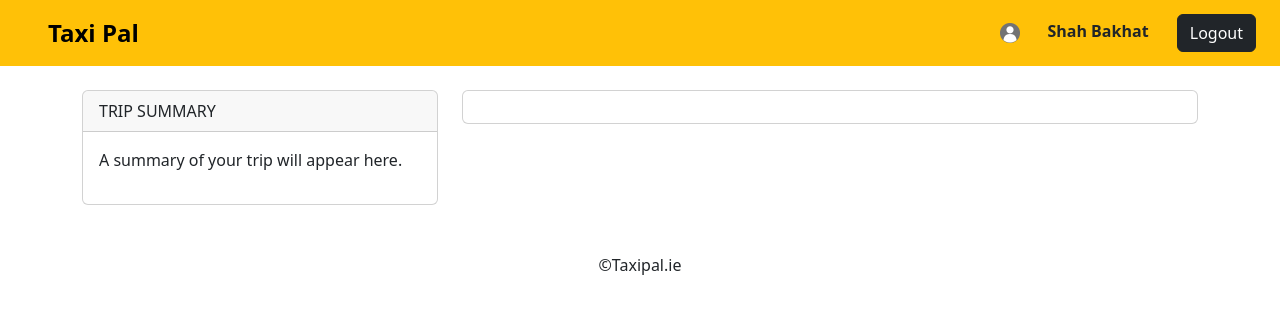
After one commit to shahbakhat/Taksy, a Django app: page /passenger/book-taxi/ in a window 1280 px wide. The commit adds this page. Shown: the top 314 px of the page. Run offline with Django 3.2, Linux system fonts and the light colour scheme; a user stored in the database is signed in; data comes from the database, SQL or seed files in the repository; some libraries are stand-ins or nearby versions.

Commit message:
created a page to book a taxi

```diff
--- a/core/passenger/views.py
+++ b/core/passenger/views.py
@@ -57,39 +57,46 @@ def profile_page(request):
 
 @login_required(login_url="/login/?next=/passenger/payment-method")
 def payment_method_page(request):
-    current_customer = request.user.passenger
-    #saving the payment method
-    if not current_customer.stripe_customer_id:
-        customer = stripe.Customer.create()
-        current_customer.stripe_customer_id = customer['id']
-        current_customer.save()
-# Get stripe payment method
-    stripe_payment_methods = stripe.PaymentMethod.list(
-        customer  = current_customer.stripe_customer_id,
-        type = "card",)
+#     current_customer = request.user.passenger
+#     #saving the payment method
+#     if not current_customer.stripe_customer_id:
+#         customer = stripe.Customer.create()
+#         current_customer.stripe_customer_id = customer['id']
+#         current_customer.save()
+# # Get stripe payment method
+#     stripe_payment_methods = stripe.PaymentMethod.list(
+#         customer  = current_customer.stripe_customer_id,
+#         type = "card",)
 
-    print(stripe_payment_methods)
+#     print(stripe_payment_methods)
 
-    #Saving lats 4 digits of customer card
-    if stripe_payment_methods and len(stripe_payment_methods.data) > 0 :
-        payment_method = stripe_payment_methods.data[0]
-        current_customer.stripe_payment_method_id = payment_method.id
-        current_customer.stripe_card_last4 = payment_method.card.last4
-        current_customer.save()
-    else:
-        current_customer.stripe_payment_method_id = ""
-        current_customer.stripe_card_last4 = ""
+#     #Saving lats 4 digits of customer card
+#     if stripe_payment_methods and len(stripe_payment_methods.data) > 0 :
+#         payment_method = stripe_payment_methods.data[0]
+#         current_customer.stripe_payment_method_id = payment_method.id
+#         current_customer.stripe_card_last4 = payment_method.card.last4
+#         current_customer.save()
+#     else:
+#         current_customer.stripe_payment_method_id = ""
+#         current_customer.stripe_card_last4 = ""
 
-    # Stripe intent
-    intent = stripe.SetupIntent.create(
-        customer = current_customer.stripe_customer_id
-    )
+#     # Stripe intent
+#     intent = stripe.SetupIntent.create(
+#         customer = current_customer.stripe_customer_id
+#     )
 
 
 
-    return render(request, 'passenger/payment-method.html',
-                  {
-                    "client_secret":intent.client_secret,
-                    "STRIPE_API_PUBLIC_KEY":settings.STRIPE_API_PUBLIC_KEY,
-                  }
-                  )
+ return render(request, 'passenger/payment-method.html',)
+#                   {
+#                     "client_secret":intent.client_secret,
+#                     "STRIPE_API_PUBLIC_KEY":settings.STRIPE_API_PUBLIC_KEY,
+#                   }
+#                   )
+
+@login_required(login_url="/login/?next=/passenger/")
+def book_taxi_page(request):
+    # sourcery skip: assign-if-exp, reintroduce-else, swap-if-expression
+    # if not request.user.customer.stripe_payment_method_id:
+    #     return redirect(reverse('passenger:payment_method'))
+    return render(request, 'passenger/book-taxi.html')
--- /dev/null
+++ b/core/templates/passenger/book-taxi.html
@@ -0,0 +1,28 @@
+{% extends 'base.html' %}
+
+{% block content %}
+
+<div class="container mt-4">
+    <div class="row">
+        <!--LEFT SIDE-->
+        <div class="col-lg-4">
+            <div class="card">
+                <div class="card-header">
+                    TRIP SUMMARY
+                </div>
+                <div class="card-body">
+                    <p> A summary of your trip will appear here.</p>
+                </div>
+            </div>
+        </div>
+        <!--RIGHT SIDE-->
+        <div class="col-lg-8">
+            <div class="card mb-5">
+            <div class="card-body"></div>
+            </div>
+
+        </div>
+    </div>
+</div>
+
+{% endblock %}
--- a/taximate/urls.py
+++ b/taximate/urls.py
@@ -14,7 +14,8 @@ from django.conf import settings
 passenger_urlpatterns = [
     path('',passenger_views.home, name="home"),
     path('profile/',passenger_views.profile_page, name="profile"),
-    path('payment-method/',passenger_views.payment_method_page, name="payment-method")
+    path('payment-method/',passenger_views.payment_method_page, name="payment-method"),
+    path('book-taxi/',passenger_views.book_taxi_page, name="boo-taxi")
 ]
 
 driver_urlpatterns = [
```
Also changed, not shown: core/templates/passenger/payment-method.html (indentation only).
